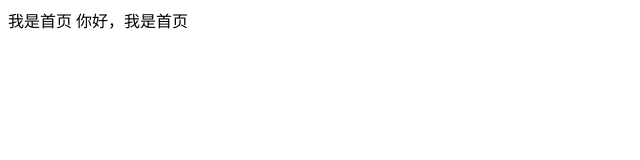
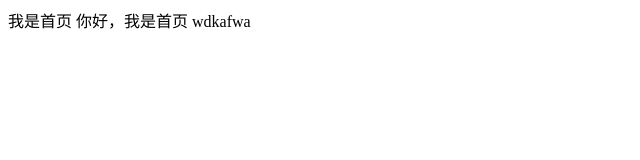
Before and after one commit to yqc0911/nuxt_demo, a Nuxt app: page / in a window 1280 px wide. Shown: the top 160 px of the page, without its empty margins (0-640 px from the left). Built offline with nearby package versions, Linux system fonts and the light colour scheme.

Commit message:
wancheng

```diff
--- a/app/pages/index.vue
+++ b/app/pages/index.vue
@@ -2,6 +2,8 @@
     <div>
         我是首页
         你好，我是首页
+
+        wdkafwa
     </div>
 </template>
 
```
